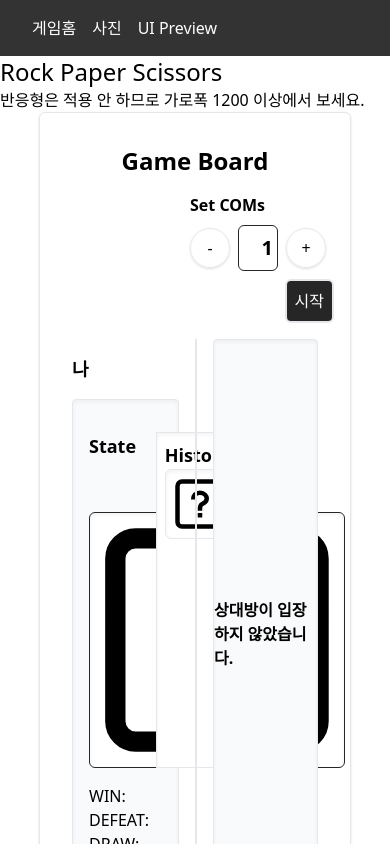
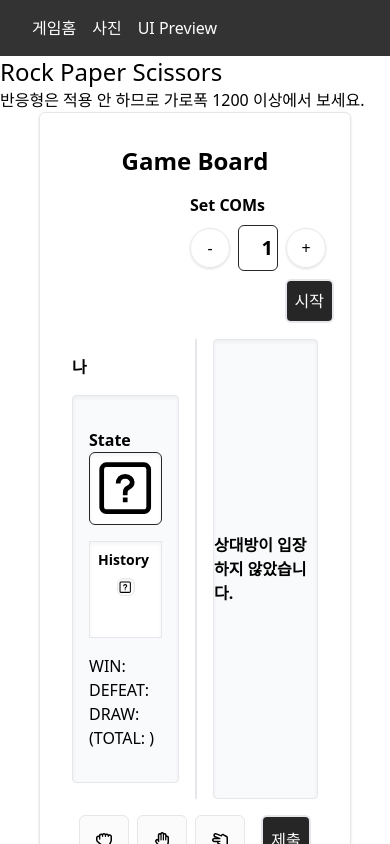
Before and after one commit to merge-simpson/react-rock-paper-scissors, a React (Vite) app: page / in a window 390 px wide. Shown: the top 844 px of the page. Built offline with nearby package versions, Linux system fonts and the light colour scheme.

Commit message:
feat(rps): resize history height on window resize

```diff
--- a/src/components/home/game/layout/player-pannel/PlayerGamePannel.tsx
+++ b/src/components/home/game/layout/player-pannel/PlayerGamePannel.tsx
@@ -2,7 +2,7 @@ import { CommonDivProps } from "@models/common/props";
 import Player from "@models/game/player/Player";
 import RockPaperScissors from "@models/game/state/domain/RockPaperScissors";
 import PlayerGameState from "@models/game/state/PlayerGameState";
-import { FunctionComponent as FC } from "react";
+import { FunctionComponent as FC, useLayoutEffect, useRef } from "react";
 import CurrentRPSCell from "./widgets/CurrentRPSCell";
 
 export interface PlayerGamePannelProps extends CommonDivProps {
@@ -17,30 +17,63 @@ const PlayerGamePannel: FC<PlayerGamePannelProps> = ({
   gameState,
   className,
 }) => {
+  const currentBoxRef = useRef<HTMLDivElement | null>(null);
+  const historyBoxRef = useRef<HTMLDivElement | null>(null);
+
+  useLayoutEffect(() => {
+    if (!currentBoxRef.current) return;
+    if (!historyBoxRef.current) return;
+
+    const resize = () => {
+      if (!currentBoxRef.current) return;
+      if (!historyBoxRef.current) return;
+
+      const windowSize = window.innerWidth;
+      if (windowSize < 768) {
+        return;
+      }
+
+      historyBoxRef.current.style.height =
+        `${currentBoxRef.current?.offsetHeight}px` ?? "auto";
+    };
+
+    window.addEventListener("resize", resize);
+
+    return () => window.removeEventListener("resize", resize);
+  }, [currentBoxRef.current, historyBoxRef.current]);
+
   return (
     <section className={`flex flex-col gap-4 px-4 ${className}`}>
-      <h1 className="text-lg font-bold">{player.nickname}</h1>
+      <h1 className="md:text-lg font-bold">{player.nickname}</h1>
       <section className="border min-h-[5rem] rounded bg-gray-50 shadow-inner px-4 py-8 flex flex-col gap-4">
         {/* 주 게임판 */}
-        <section className="grid grid-cols-4 gap-4">
-          <article className="col-span-3 flex flex-col justify-between">
-            <h1 className="text-lg font-bold">State</h1>
-            <CurrentRPSCell
-              className="border-dark w-[16rem] h-[16rem]"
-              rps={currentRPS}
-            />
+        <section className="grid md:grid-cols-4 gap-4">
+          {/* Current RPS Box */}
+          <article
+            ref={currentBoxRef}
+            className="h-fit md:col-span-3 flex flex-col"
+          >
+            <h1 className="md:text-lg font-bold">State</h1>
+            <CurrentRPSCell className="border-dark" rps={currentRPS} />
           </article>
+
           {/* 히스토리 */}
-          <aside className="border p-2 w-[5.5rem] bg-white shadow-inner h-[21rem]">
-            <h1 className="text-lg font-bold">History</h1>
-            <ol className="grid grid-cols-2 gap-1">
+          <aside
+            ref={historyBoxRef}
+            className="flex flex-col gap-2 border p-2 bg-white shadow-inner"
+            style={{ height: currentBoxRef.current?.offsetHeight ?? "auto" }}
+          >
+            <h1 className="text-sm lg:text-lg font-bold h-fit">History</h1>
+            <ol className="flex flex-col items-center gap-1 flex-auto overflow-scroll">
               {[...(gameState?.rpsHistory ?? [])]
                 ?.reverse()
                 .slice(1, 13)
                 .map((rps, idx) => (
                   <li
                     key={`RPS-HISTORY-${idx}`}
-                    className={`${0 === idx ? "col-span-2 row-span-2" : ""}`}
+                    className={`w-1/3 md:w-full ${
+                      0 === idx ? "md:col-span-2 md:row-span-2" : ""
+                    }`}
                   >
                     <CurrentRPSCell
                       className={`p-2 ${!idx ? "" : ""}`}
```
